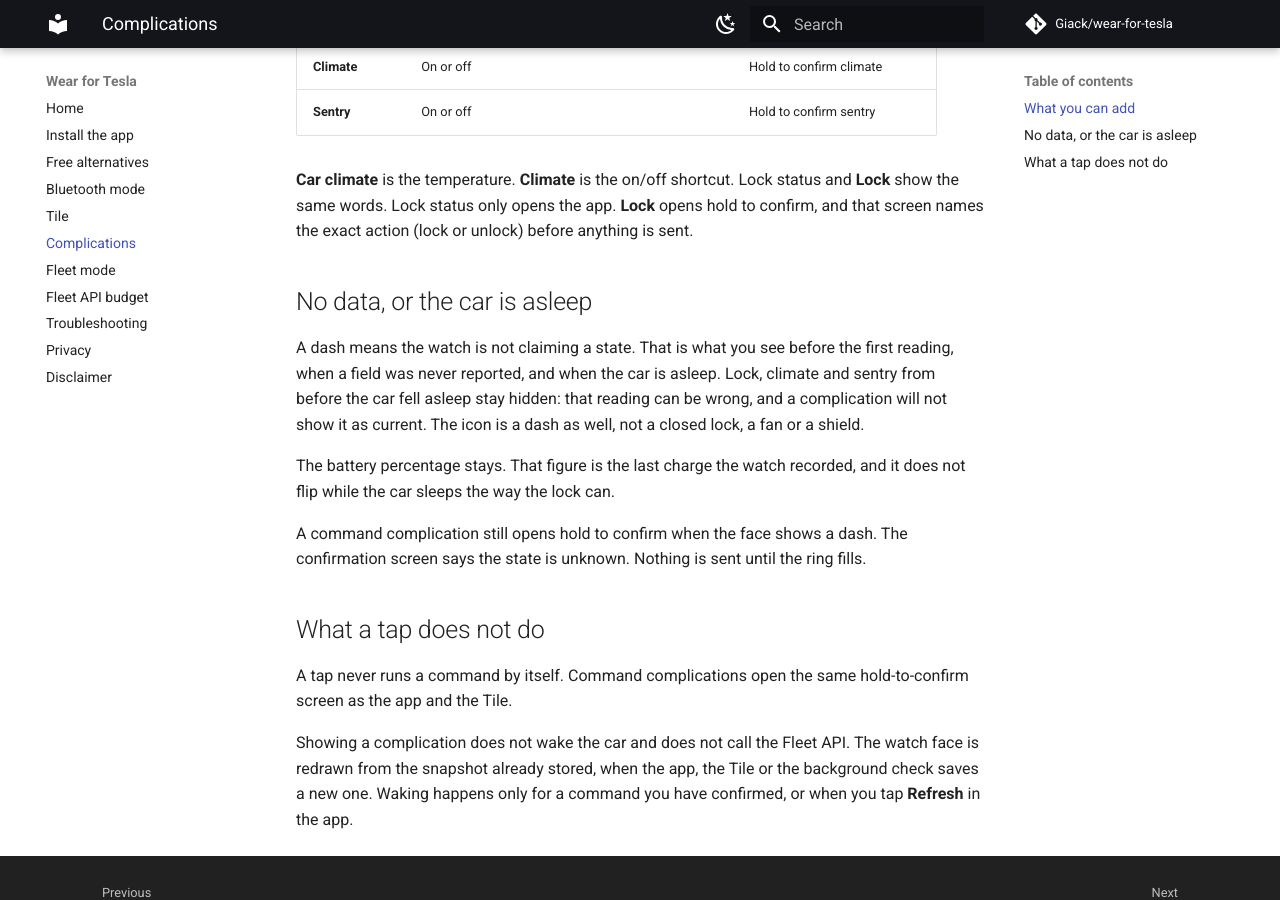
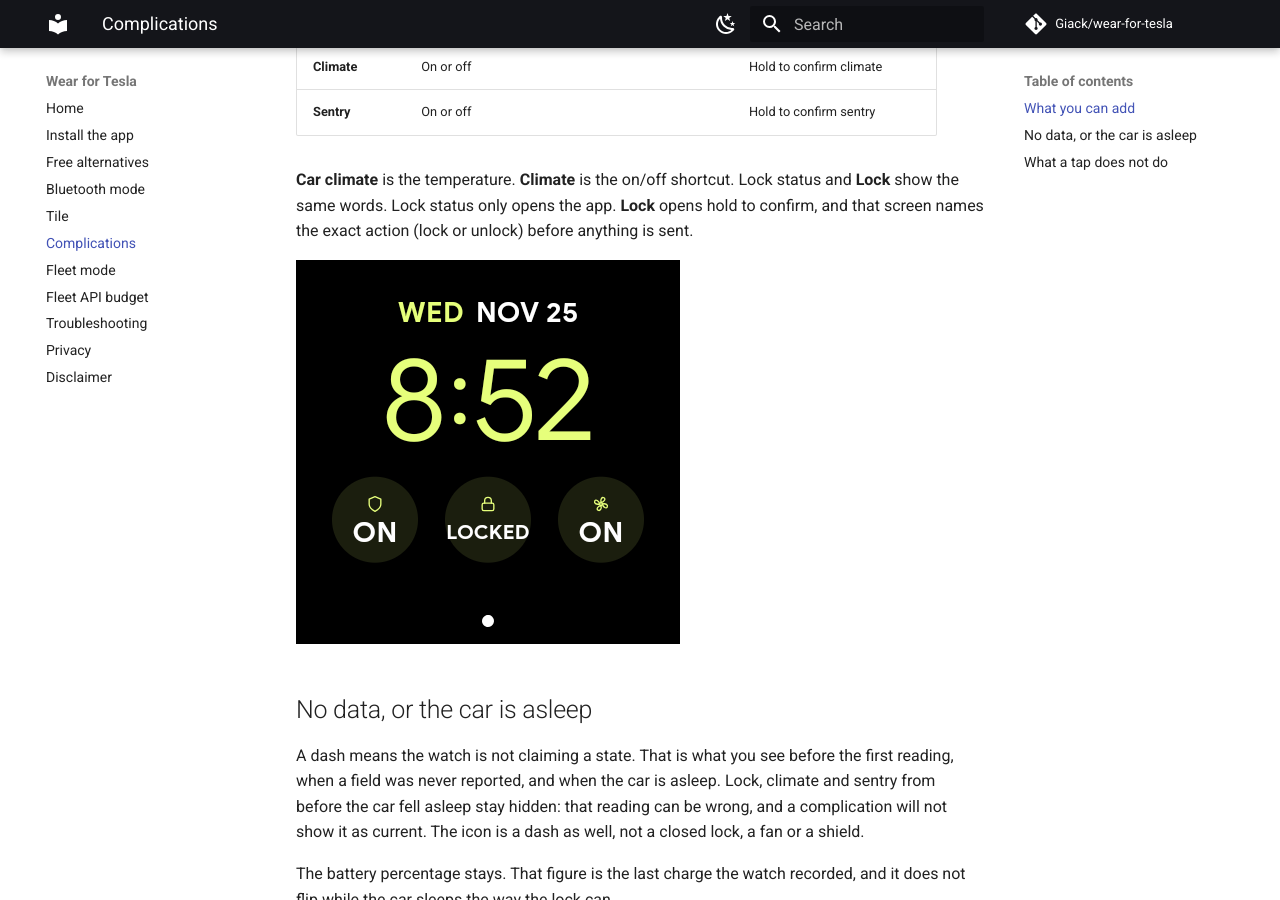
Before and after one commit to Giack/wear-for-tesla, an MkDocs documentation site: the page built from docs/complications.md, in a window 1280 px wide and 900 px high, scrolled down 547 px. Built offline with MkDocs 1.6.1 and Material for MkDocs 9.7.7, drawn with Linux system fonts in a browser that asks for light colours; comment, search, counter and statistics services are not loaded.

Commit message:
Docs: show the new complications on a watch face
The Utility face on a Wear OS 5.1 emulator, with Sentry, lock status and climate reading a stored snapshot.

Co-authored-by: Giacomo Sortino <Giack@users.noreply.github.com>

```diff
--- a/docs/complications.md
+++ b/docs/complications.md
@@ -17,6 +17,8 @@ Short text and icon slots are both offered. Those are the slots the usual watch
 
 **Car climate** is the temperature. **Climate** is the on/off shortcut. Lock status and **Lock** show the same words. Lock status only opens the app. **Lock** opens hold to confirm, and that screen names the exact action (lock or unlock) before anything is sent.
 
+![Utility watch face with Sentry, lock status and climate](assets/screens/complications.png)
+
 ## No data, or the car is asleep
 
 A dash means the watch is not claiming a state. That is what you see before the first reading, when a field was never reported, and when the car is asleep. Lock, climate and sentry from before the car fell asleep stay hidden: that reading can be wrong, and a complication will not show it as current. The icon is a dash as well, not a closed lock, a fan or a shield.
```
Also changed, not shown: docs/assets/screens/complications.png (added).
